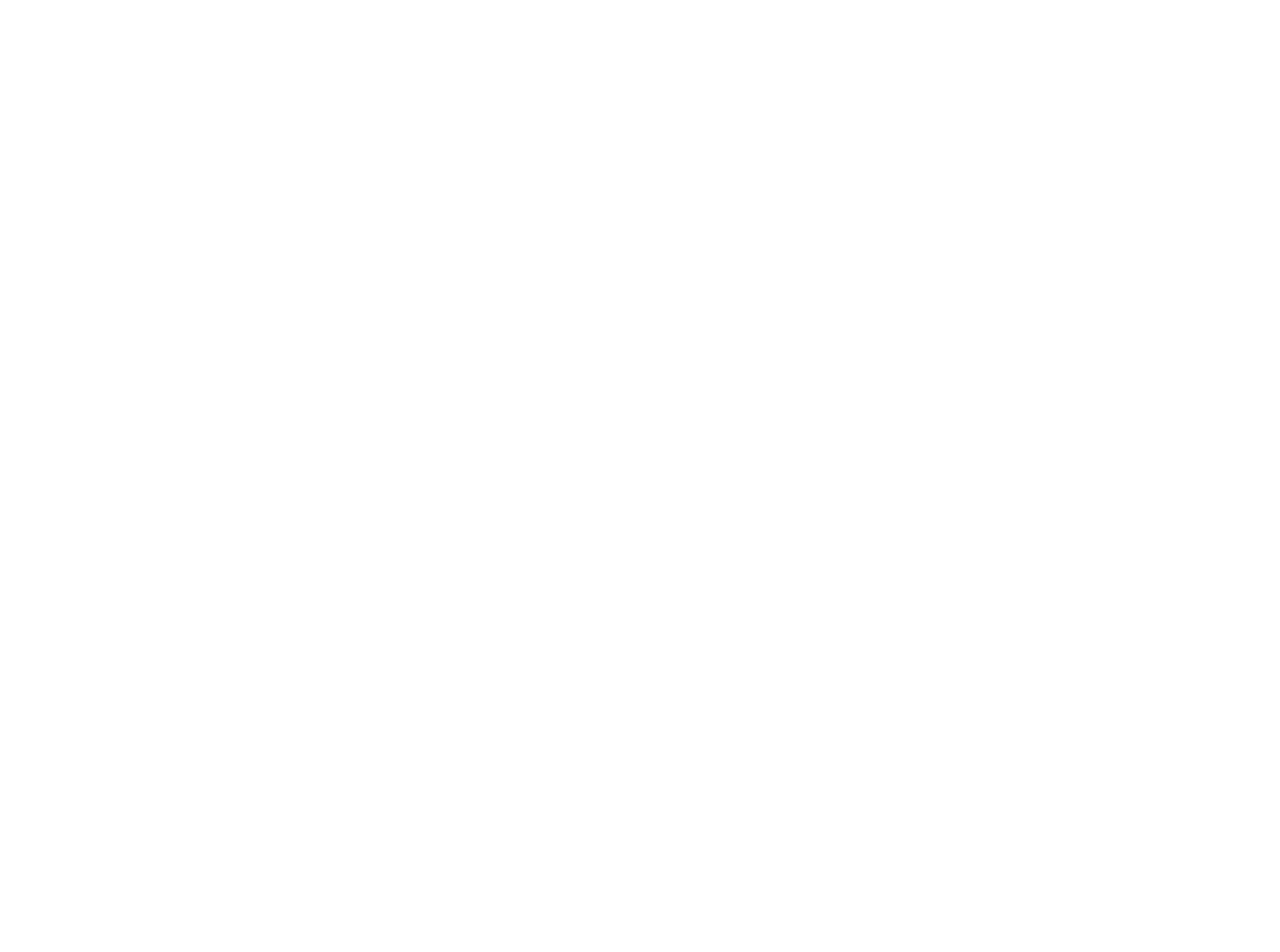
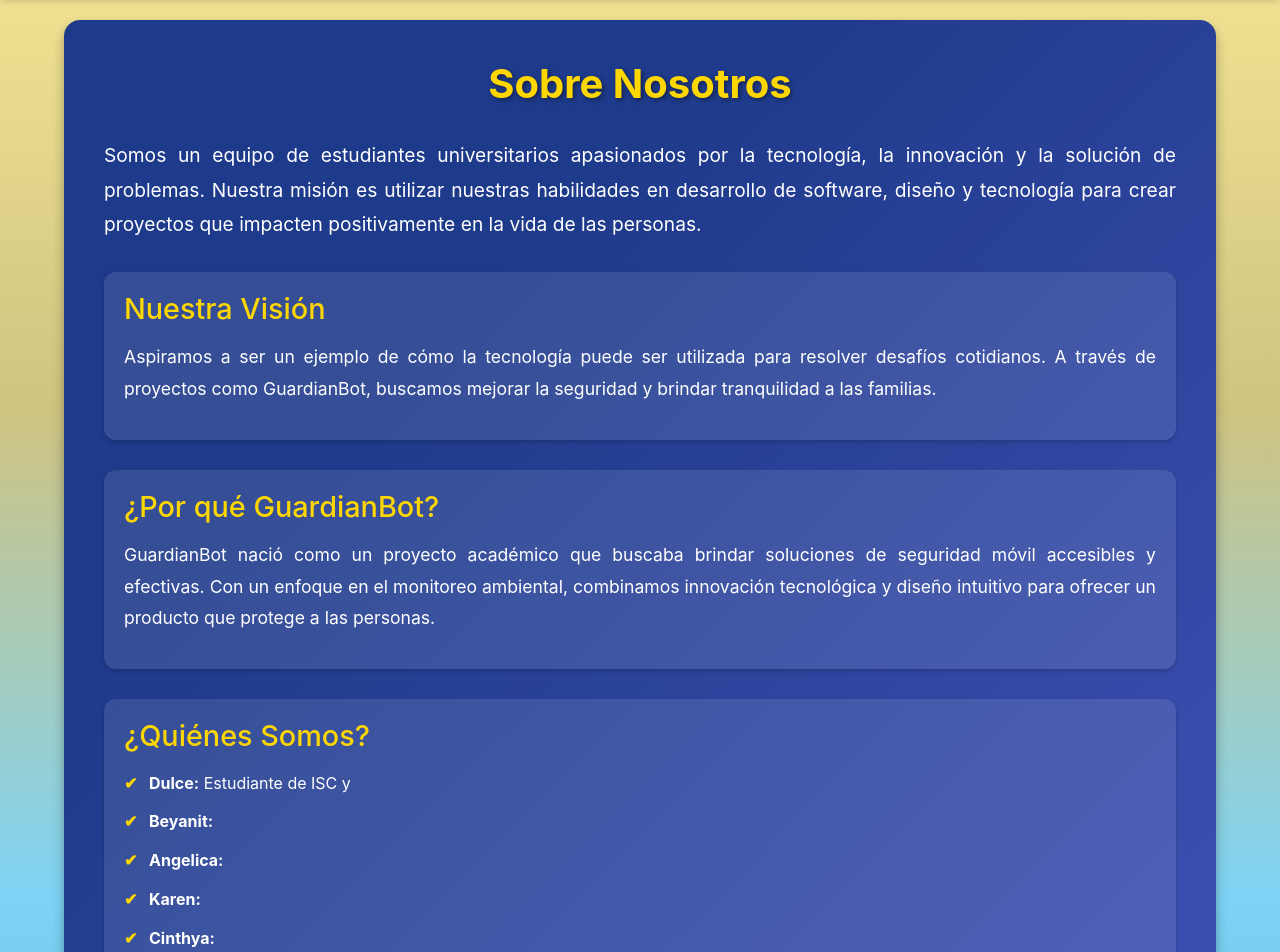
Before and after one commit to dulce2130/robot_iot, a React (Create React App) app in the folder FrontEnd/proyecto/: page /about in a window 1280 px wide. Before the commit this address had no page. Shown: the part 80-1032 px from the top of the page. Before the commit the page ends 800 px from the top, so only its background shows below. Built offline with nearby package versions, Linux system fonts and the light colour scheme.

Commit message:
Add About us

```diff
--- a/FrontEnd/proyecto/src/App.js
+++ b/FrontEnd/proyecto/src/App.js
@@ -8,7 +8,8 @@
 import OlvidePassword from './pages/OlvidePassword.js';
 import Inicio from './pages/InicioUser.js';
 import PrivateRoute from "./components/PrivateRoute";
-import Contacto from "./pages/Contacto.js"
+import Contacto from "./pages/Contacto.js";
+import About from './pages/About.js';
 
 function App() {
   return (
@@ -23,6 +24,7 @@
             <Route path='olvide-password' element={<OlvidePassword />} />
             <Route path="olvide-password/:token" element={<OlvidePassword />} />
             <Route path="/contact" element={<Contacto />} />
+            <Route path="/about" element={<About />} />
 
             <Route path='inicio' element={
               <PrivateRoute>
--- a/FrontEnd/proyecto/src/components/Footer.js
+++ b/FrontEnd/proyecto/src/components/Footer.js
@@ -1,16 +1,19 @@
 import React from "react";
 import "../css/footer.css";
+import { Link, useLocation } from 'react-router-dom';
 
 const Footer = () => {
+  const location = useLocation();
+
   return (
     <footer className="footer">
       <div className="footer-content">
         <h3>GuardianBot "Seisito"</h3>
         <p>Tu aliado en seguridad y monitoreo inteligente.</p>
         <ul className="footer-links">
-          <li><a href="#about">Acerca de</a></li>
-          <li><a href="#services">Servicios</a></li>
-          <li><a href="#contact">Contacto</a></li>
+          <li><Link to="/about" className={location.pathname === '/about' ? 'active' : ''}>Acerca de</Link></li>
+          <li><Link to="/contact" className={location.pathname === '/servicios' ? 'active' : ''}>Servicios</Link></li>
+          <li><Link to="/contact" className={location.pathname === '/contact' ? 'active' : ''}>Contacto</Link></li>
         </ul>
       </div>
       <div className="footer-bottom">
--- a/FrontEnd/proyecto/src/components/NavBar.js
+++ b/FrontEnd/proyecto/src/components/NavBar.js
@@ -1,5 +1,5 @@
-import React, { useContext } from 'react'; // Importa useContext
-import { Link, useLocation, useNavigate } from 'react-router-dom'; // Importa useNavigate
+import React, { useContext } from 'react';
+import { Link, useLocation, useNavigate } from 'react-router-dom';
 import "../css/navbar.css";
 import logo from '../images/logo2.webp';
 import { AuthContext } from "../context/AuthContext";
--- /dev/null
+++ b/FrontEnd/proyecto/src/css/about.css
@@ -0,0 +1,84 @@
+.about-container {
+  margin: 100px auto;
+  padding: 40px;
+  width: 90%;
+  max-width: 1200px;
+  background: linear-gradient(135deg, #1E3A8A 30%, #3F51B5 100%);
+  color: #fff;
+  border-radius: 16px;
+  box-shadow: 0 6px 12px rgba(0, 0, 0, 0.3);
+}
+
+.about-title {
+  text-align: center;
+  font-size: 2.5rem;
+  font-weight: bold;
+  margin-bottom: 30px;
+  color: #FFD700;
+  text-shadow: 2px 2px 4px rgba(0, 0, 0, 0.4);
+}
+
+.about-content {
+  font-size: 1.1rem;
+  line-height: 1.8;
+}
+
+.about-section {
+  margin-top: 30px;
+  background-color: rgba(255, 255, 255, 0.1);
+  padding: 20px;
+  border-radius: 12px;
+  box-shadow: 0 2px 4px rgba(0, 0, 0, 0.2);
+}
+
+.about-section h2 {
+  font-size: 1.8rem;
+  margin-bottom: 15px;
+  color: #FFD700;
+}
+
+.about-section p {
+  margin-bottom: 15px;
+  text-align: justify;
+}
+
+.about-section ul {
+  list-style: none;
+  padding: 0;
+}
+
+.about-section ul li {
+  position: relative;
+  margin-bottom: 10px;
+  padding-left: 25px;
+  font-size: 1rem;
+}
+
+.about-section ul li::before {
+  content: "✔";
+  position: absolute;
+  left: 0;
+  top: 0;
+  color: #FFD700;
+  font-weight: bold;
+}
+
+.about-description {
+  font-size: 1.2rem;
+  margin-bottom: 30px;
+  text-align: justify;
+}
+
+@media (max-width: 768px) {
+  .about-container {
+    padding: 20px;
+  }
+
+  .about-title {
+    font-size: 2rem;
+  }
+
+  .about-section h2 {
+    font-size: 1.5rem;
+  }
+}
--- /dev/null
+++ b/FrontEnd/proyecto/src/pages/About.js
@@ -0,0 +1,51 @@
+import React from "react";
+import "../css/about.css";
+import NavBar from "../components/NavBar";
+import Footer from "../components/Footer";
+
+const About = () => {
+  return (
+    <>
+      <NavBar showMenu={true} />
+      <div className="about-container">
+        <h1 className="about-title">Sobre Nosotros</h1>
+        <div className="about-content">
+          <p className="about-description">
+            Somos un equipo de estudiantes universitarios apasionados por la tecnología, la innovación y la solución de problemas. Nuestra misión es utilizar nuestras habilidades en desarrollo de software, diseño y tecnología para crear proyectos que impacten positivamente en la vida de las personas.
+          </p>
+
+          <div className="about-section">
+            <h2>Nuestra Visión</h2>
+            <p>
+              Aspiramos a ser un ejemplo de cómo la tecnología puede ser utilizada para resolver desafíos cotidianos. A través de proyectos como GuardianBot, buscamos mejorar la seguridad y brindar tranquilidad a las familias.
+            </p>
+          </div>
+
+          <div className="about-section">
+            <h2>¿Por qué GuardianBot?</h2>
+            <p>
+              GuardianBot nació como un proyecto académico que buscaba brindar soluciones de seguridad móvil accesibles y efectivas. Con un enfoque en el monitoreo ambiental, combinamos innovación tecnológica y diseño intuitivo para ofrecer un producto que protege a las personas.
+            </p>
+          </div>
+
+          <div className="about-section">
+            <h2>¿Quiénes Somos?</h2>
+            <ul>
+              <li><strong>Dulce:</strong> Estudiante de ISC y </li>
+              <li><strong>Beyanit:</strong> </li>
+              <li><strong>Angelica:</strong> </li>
+              <li><strong>Karen: </strong> </li>
+              <li><strong>Cinthya: </strong> </li>
+            </ul>
+            <p>
+              Todos compartimos el compromiso de aprender, crecer y crear soluciones útiles.
+            </p>
+          </div>
+        </div>
+      </div>
+      <Footer />
+    </>
+  );
+};
+
+export default About;
```
